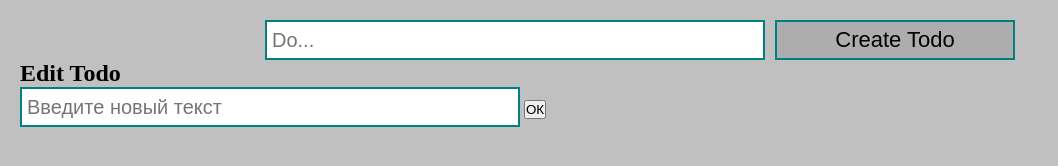
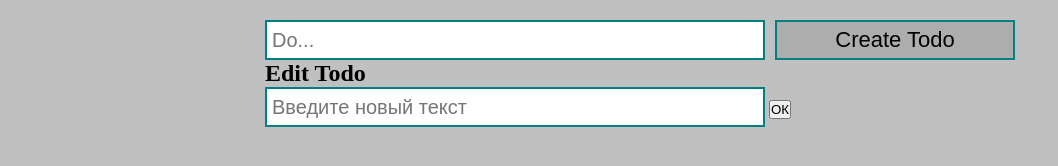
Before and after one commit to aiperipazylova/32-03, a plain HTML site: page DZ6_P.Aiperi_32-3/index.html in a window 1280 px wide. Shown: the whole page, without its empty margins (0-1058 px from the left). Drawn offline with Linux system fonts and the light colour scheme.

Commit message:
Homework6-ToDo

```diff
--- a/DZ6_P.Aiperi_32-3/app.js
+++ b/DZ6_P.Aiperi_32-3/app.js
@@ -25,7 +25,7 @@ const createTodo = () => {
         div.remove()
     })
 
-    const editButton = document.createElement('button')
+    const editButton = document.createElement('button');
     editButton.setAttribute('class', 'edit_button');
     editButton.innerText = 'EDIT'
     editButton.addEventListener('click', () => {
--- a/DZ6_P.Aiperi_32-3/style.css
+++ b/DZ6_P.Aiperi_32-3/style.css
@@ -79,6 +79,14 @@ h3 {
   cursor: pointer;
 }
 
+#modal {
+  display: flex;
+  align-items: center;
+  justify-content: space-between;
+  width: 750px;
+  margin: 0 auto;
+}
+
 .toggle {
   text-decoration: line-through;
 }
```
